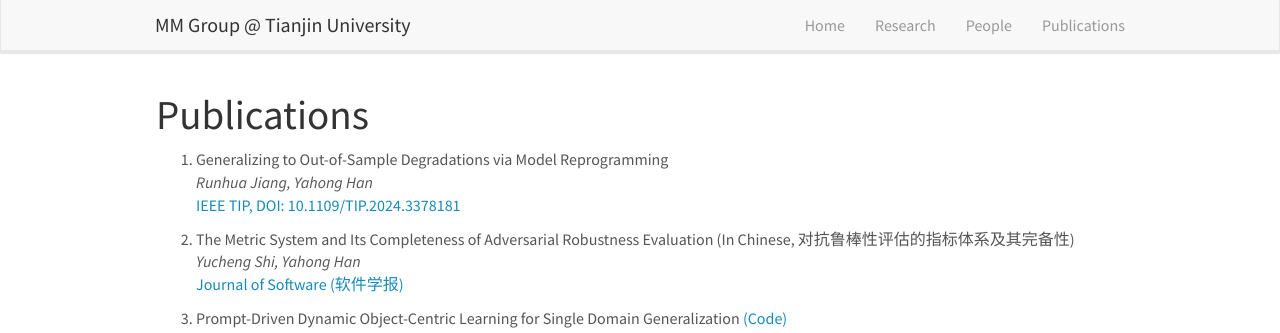
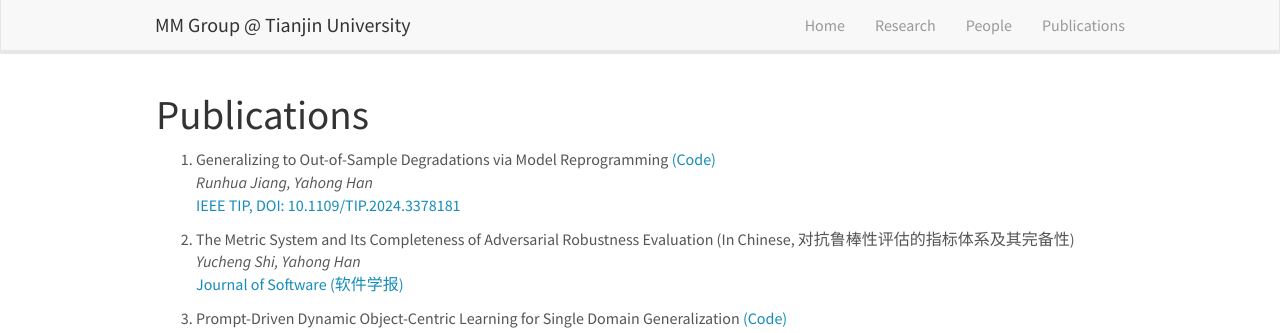
Before and after one commit to tjumm/tjumm.github.io, a Jekyll site: the page built from _pages/publications.md, in a window 1280 px wide and 900 px high. Shown: the top 333 px of the window. Built offline with Jekyll 4.4.1, drawn with Linux system fonts in a browser that asks for light colours; comment, search, counter and statistics services are not loaded.

Commit message:
add tip git

```diff
--- a/_data/publist.yml
+++ b/_data/publist.yml
@@ -1,4 +1,4 @@
-- title: "1. Generalizing to Out-of-Sample Degradations via Model Reprogramming"
+- title: "1. Generalizing to Out-of-Sample Degradations via Model Reprogramming <a href='https://github.com/ddghjikle/Out-of-sample-restoration'>(Code)</a>"
   image: dummy.png
   description:
   authors: Runhua Jiang, Yahong Han
```
